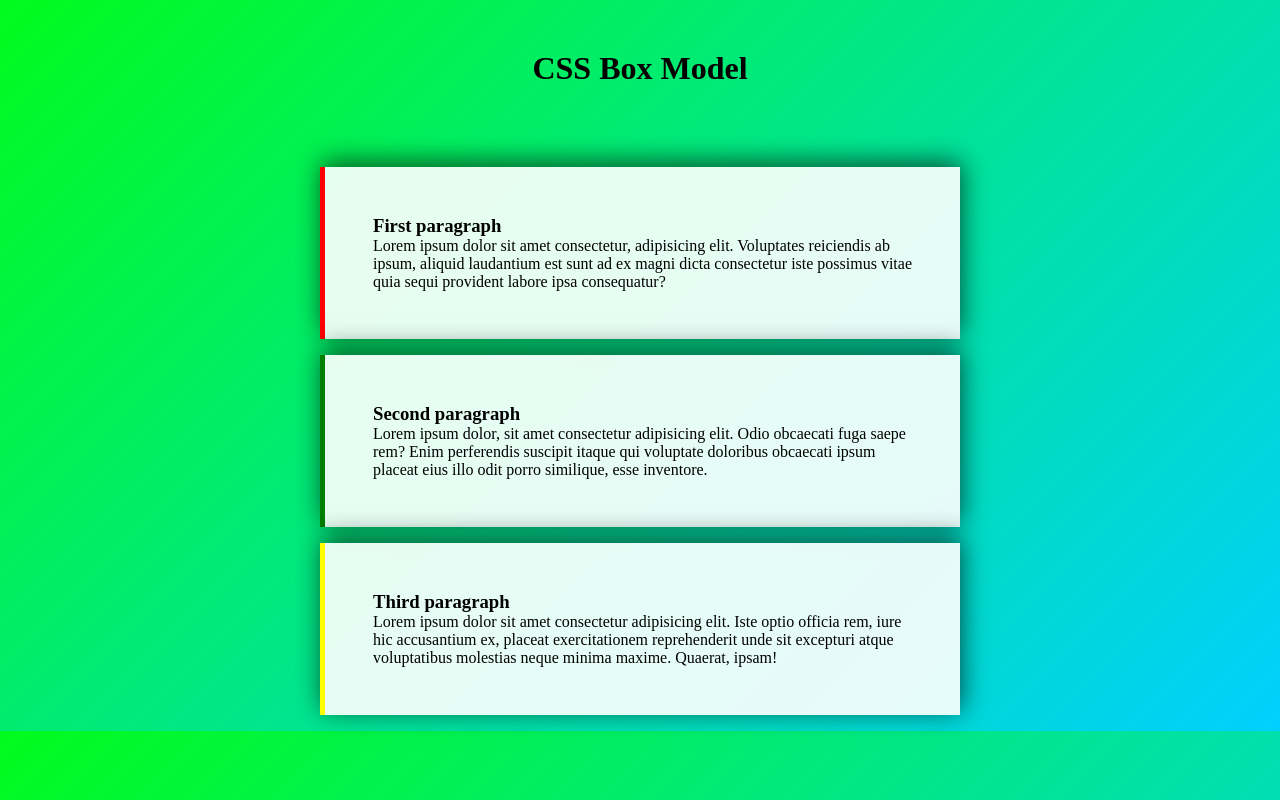
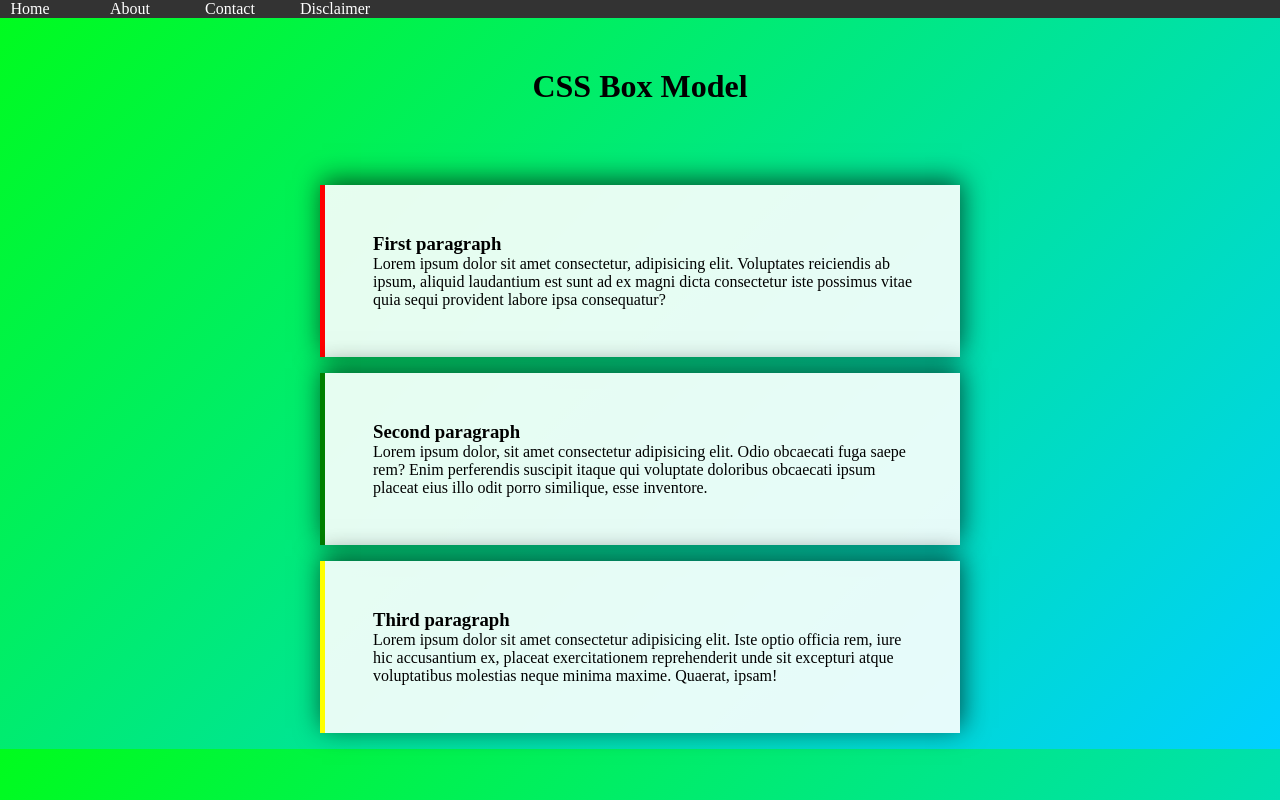
Before and after one commit to NavarroMauro/DCI, a plain HTML site: page year_course/16may2018/css_boxmodel/index.html in a window 1280 px wide. Drawn offline with Linux system fonts and the light colour scheme; a script that the page names is missing.

Commit message:
last minute commit

```diff
--- a/year_course/16may2018/css_boxmodel/css/style.css
+++ b/year_course/16may2018/css_boxmodel/css/style.css
@@ -33,3 +33,25 @@ main article:nth-child(2) {
 main article:nth-child(3) {
     border-left: solid 5px yellow;
 }
+
+
+nav ul {
+    list-style: none;
+    margin: 0;
+    padding: 0;
+    background-color: #333;
+}
+
+nav ul li {
+    display: inline-block;
+    width: 6em;
+}
+
+nav ul li a {
+    display: block;
+    color: white;
+    text-align: center;
+    width: 60px;
+    text-align: center;
+    text-decoration: none;
+}
--- a/year_course/16may2018/css_boxmodel/index.html
+++ b/year_course/16may2018/css_boxmodel/index.html
@@ -10,6 +10,14 @@
 </head>
 <body>
     <head>
+        <nav>
+            <ul>
+                <li><a href="#home">Home</a></li>
+                <li><a href="#about">About</a></li>
+                <li><a href="#contact">Contact</a></li>
+                <li><a href="#disclaimer">Disclaimer</a></li>
+            </ul>
+        </nav>
         <h1>CSS Box Model</h1>
     </head>
     <main>
```
